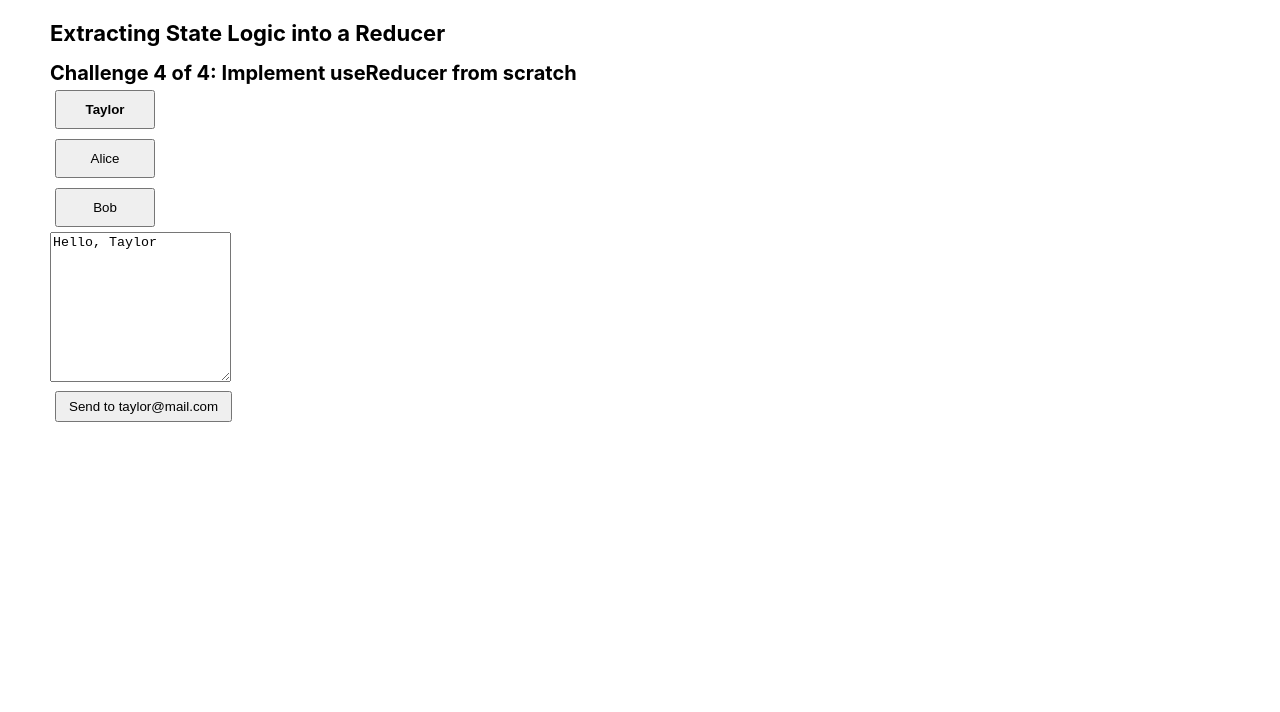
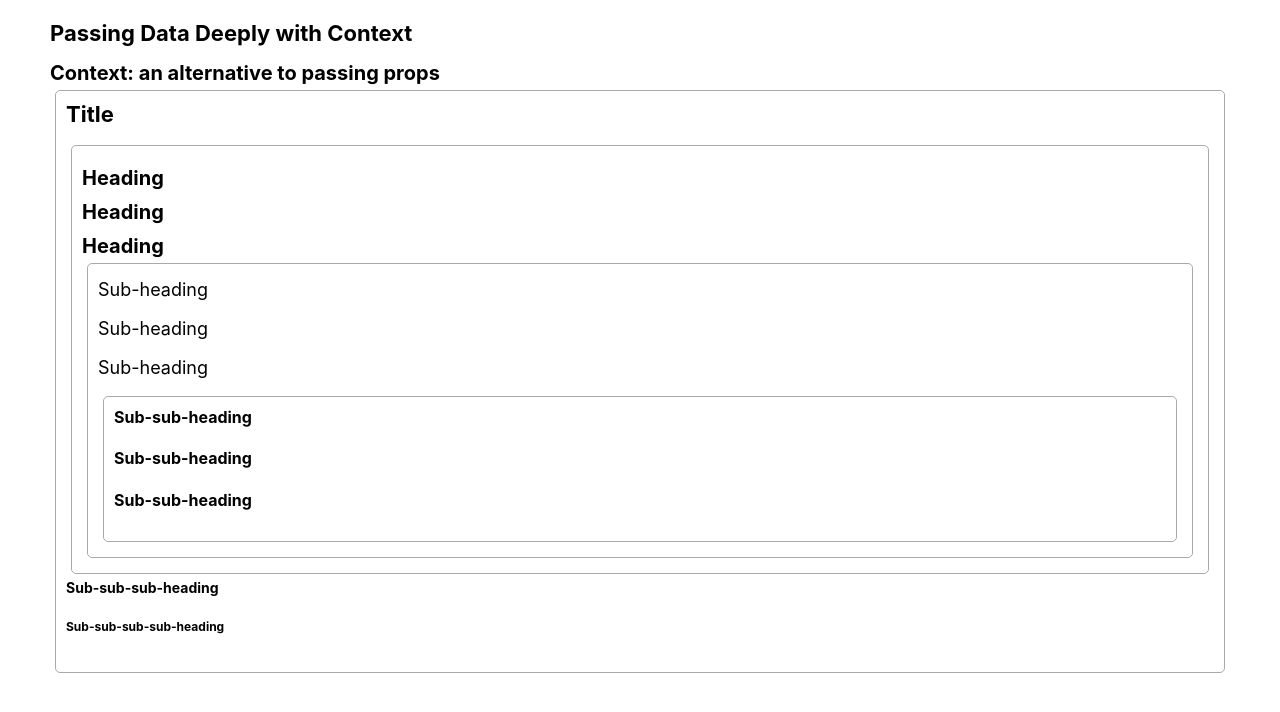
Before and after one commit to VladimirovMario/Sandbox, a React (Create React App) app in the folder 01. React documentation/02. Learn React/03. Managing State/: page / in a window 1280 px wide. Shown: the top 712 px of the page. Built offline with nearby package versions, Linux system fonts and the light colour scheme.

Commit message:
Context: an alternative to passing props

```diff
--- a/01. React documentation/02. Learn React/03. Managing State/src/App.js
+++ b/01. React documentation/02. Learn React/03. Managing State/src/App.js
@@ -1,14 +1,15 @@
-import ExtractingStateLogicIntoAReducer from './components/ExtractingStateLogicIntoAReducer/ExtractingStateLogicIntoAReducer';
+import PassingDataDeeplyWithContext from './components/PassingDataDeeplyWithContext/PassingDataDeeplyWithContext';
+// import ExtractingStateLogicIntoAReducer from './components/ExtractingStateLogicIntoAReducer/ExtractingStateLogicIntoAReducer';
 // import PreservingAndResettingState from './components/PreservingAndResettingState/PreservingAndResettingState';
 // import SharingStateBetweenComponents from './components/SharingStateBetweenComponents/SharingStateBetweenComponents';
 // import ChoosingTheStateStructure from './components/ChoosingTheStateStructure/ChoosingTheStateStructure';
 // import ReactingToInputWithState from './components/ReactingToInputWithState/ReactingToInputWithState';
-import './App.css';
 
 function App() {
   return (
     <div className="container">
-      <ExtractingStateLogicIntoAReducer />
+      <PassingDataDeeplyWithContext />
+      {/* <ExtractingStateLogicIntoAReducer /> */}
       {/* <PreservingAndResettingState /> */}
       {/* <SharingStateBetweenComponents /> */}
       {/* <ChoosingTheStateStructure /> */}
--- /dev/null
+++ b/01. React documentation/02. Learn React/03. Managing State/src/components/PassingDataDeeplyWithContext/AlternativeToPassingProps/AlternativeToPassingProps.js
@@ -0,0 +1,36 @@
+import Heading from './Heading';
+import Section from './Section';
+
+export default function AlternativeToPassingProps() {
+  return (
+    <>
+      <h2>Context: an alternative to passing props</h2>
+      <Page />
+    </>
+  );
+}
+
+function Page() {
+  return (
+    <Section>
+      <Heading level={1}>Title</Heading>
+      <Section>
+        <Heading level={2}>Heading</Heading>
+        <Heading level={2}>Heading</Heading>
+        <Heading level={2}>Heading</Heading>
+        <Section>
+          <Heading level={3}>Sub-heading</Heading>
+          <Heading level={3}>Sub-heading</Heading>
+          <Heading level={3}>Sub-heading</Heading>
+          <Section>
+            <Heading level={4}>Sub-sub-heading</Heading>
+            <Heading level={4}>Sub-sub-heading</Heading>
+            <Heading level={4}>Sub-sub-heading</Heading>
+          </Section>
+        </Section>
+      </Section>
+      <Heading level={5}>Sub-sub-sub-heading</Heading>
+      <Heading level={6}>Sub-sub-sub-sub-heading</Heading>
+    </Section>
+  );
+}
--- /dev/null
+++ b/01. React documentation/02. Learn React/03. Managing State/src/components/PassingDataDeeplyWithContext/AlternativeToPassingProps/Heading.js
@@ -0,0 +1,18 @@
+export default function Heading({ level, children }) {
+  switch (level) {
+    case 1:
+      return <h1>{children}</h1>;
+    case 2:
+      return <h2>{children}</h2>;
+    case 3:
+      return <h3>{children}</h3>;
+    case 4:
+      return <h4>{children}</h4>;
+    case 5:
+      return <h5>{children}</h5>;
+    case 6:
+      return <h6>{children}</h6>;
+    default:
+      throw Error('Unknown level: ' + level);
+  }
+}
--- /dev/null
+++ b/01. React documentation/02. Learn React/03. Managing State/src/components/PassingDataDeeplyWithContext/AlternativeToPassingProps/Section.js
@@ -0,0 +1,3 @@
+export default function Section({ children }) {
+  return <section className="section">{children}</section>;
+}
--- /dev/null
+++ b/01. React documentation/02. Learn React/03. Managing State/src/components/PassingDataDeeplyWithContext/PassingDataDeeplyWithContext.js
@@ -0,0 +1,10 @@
+import AlternativeToPassingProps from './AlternativeToPassingProps/AlternativeToPassingProps';
+
+export default function PassingDataDeeplyWithContext() {
+  return (
+    <>
+      <h1>Passing Data Deeply with Context</h1>
+      <AlternativeToPassingProps />
+    </>
+  );
+}
--- a/01. React documentation/02. Learn React/03. Managing State/src/index.css
+++ b/01. React documentation/02. Learn React/03. Managing State/src/index.css
@@ -95,6 +95,13 @@ textarea {
   height: 150px;
 }
 
+.section {
+  padding: 10px;
+  margin: 5px;
+  border-radius: 5px;
+  border: 1px solid #aaa;
+}
+
 .container {
   margin: 0 auto;
   max-width: 1180px;
```
Also changed, not shown: 01. React documentation/02. Learn React/03. Managing State/src/App.css (deleted).
